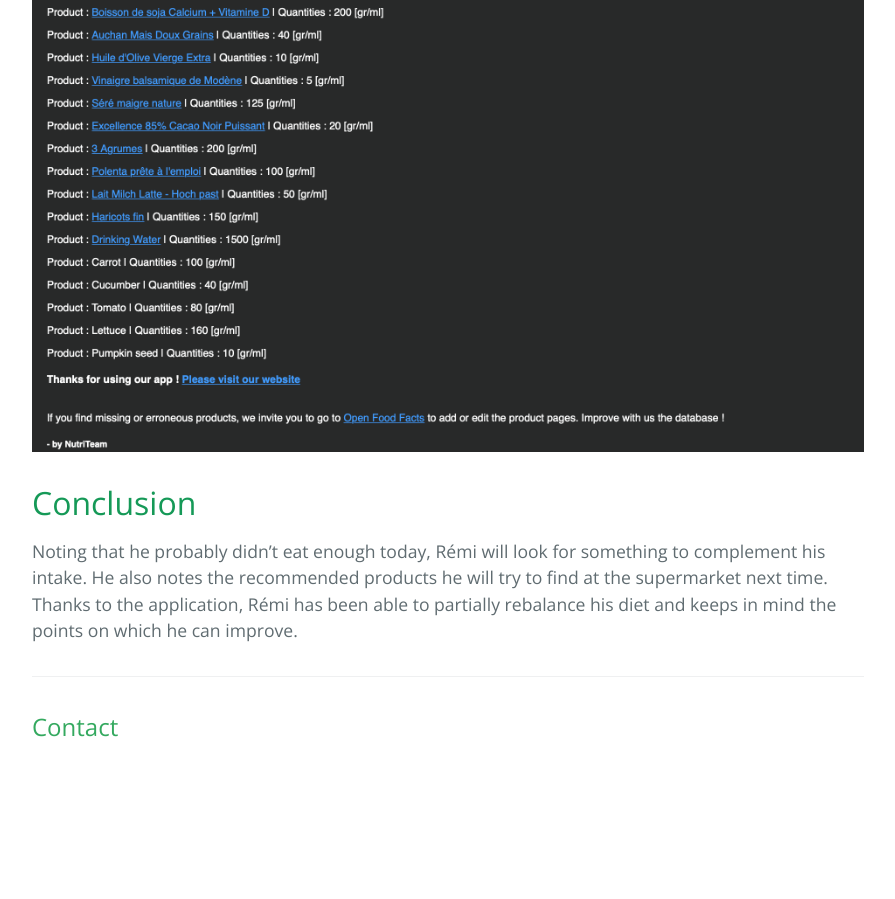
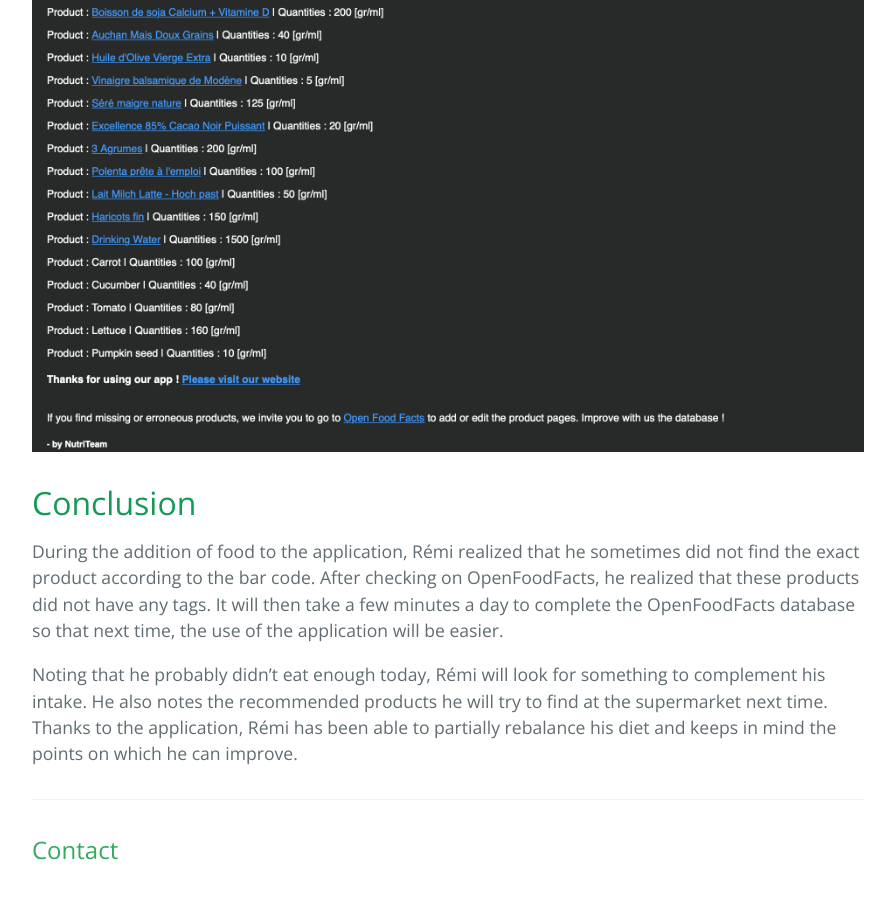
Before and after one commit to NutriTeam/Nutri_Score, a Jekyll site: the page built from case_study.md, in a window 1280 px wide and 900 px high, scrolled down 3629 px. Shown: the whole window, without its empty margins (192-1087 px from the left). Built offline with Jekyll 4.4.1, drawn with Linux system fonts in a browser that asks for light colours; before the commit the page ends 4406 px from its top, so only the background shows below that; some of the changed text lies outside the part shown.

Commit message:
Update case_study.md

```diff
--- a/case_study.md
+++ b/case_study.md
@@ -41,6 +41,7 @@ Then he summarizes what he ate during the day and enters the food one after the
 |Soy milk|200
 |Citrus juice|200
 
+
 |Lunch|Quantity
 | ------|-----|
 |Lettuce|160
@@ -52,6 +53,7 @@ Then he summarizes what he ate during the day and enters the food one after the
 |Olive oil|10
 |Vinegar|5
 
+
 |Evening|Quantity
 | ------|-----|
 |Polenta|100
@@ -60,6 +62,7 @@ Then he summarizes what he ate during the day and enters the food one after the
 |Tomato|40
 |Yoghurt|125
 |Chocolate|20
+
 
 |Other beverages|Quantity
 | ------|-----|
@@ -71,4 +74,6 @@ After waiting a few seconds, he receives an email giving him the results of his
 ![png](./image/storytelling_mail.png)
 
 ## Conclusion
-Noting that he probably didn't eat enough today, Rémi will look for something to complement his intake.  He also notes the recommended products he will try to find at the supermarket next time. Thanks to the application, Rémi has been able to partially rebalance his diet and keeps in mind the points on which he can improve.
+During the addition of food to the application, Rémi realized that he sometimes did not find the exact product according to the bar code. After checking on OpenFoodFacts, he realized that these products did not have any tags. It will then take a few minutes a day to complete the OpenFoodFacts database so that next time, the use of the application will be easier.
+
+Noting that he probably didn't eat enough today, Rémi will look for something to complement his intake. He also notes the recommended products he will try to find at the supermarket next time. Thanks to the application, Rémi has been able to partially rebalance his diet and keeps in mind the points on which he can improve.
```
Also changed, not shown: other parts of case_study.md (+1 -1 lines).
